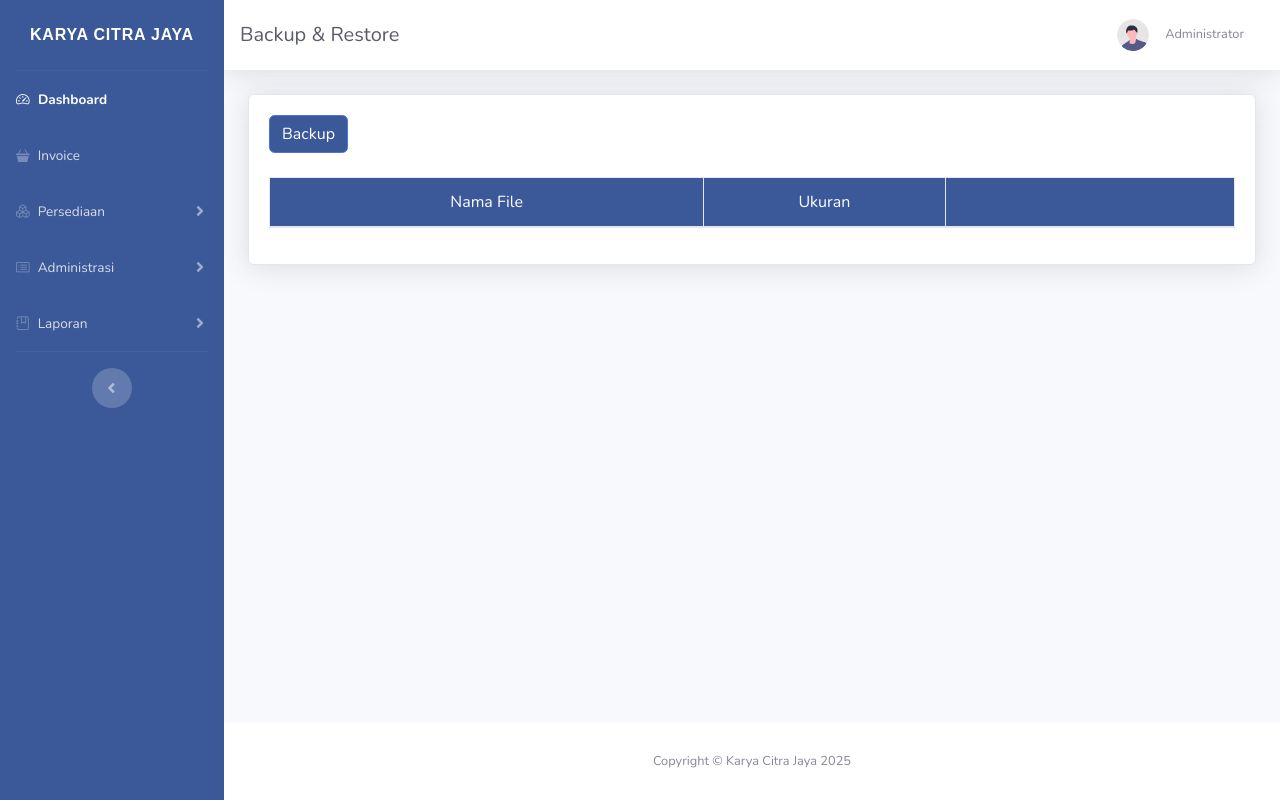
After one commit to nadiaamanda-22/karya_citra_jaya, a CodeIgniter app: page /karya_citra_jaya/Backup in a window 1280 px wide. The commit adds this page. Run offline with CodeIgniter, Linux system fonts and the light colour scheme; some libraries are stand-ins or nearby versions.

Commit message:
feat : tampilan backup

```diff
--- /dev/null
+++ b/application/controllers/Backup.php
@@ -0,0 +1,12 @@
+<?php
+defined('BASEPATH') or exit('No direct script access allowed');
+
+class Backup extends CI_Controller
+{
+    public function index()
+    {
+        $data['title'] = 'Backup & Restore';
+        // $data['supplier'] = $this->db->get("t_supplier")->result();
+        $this->template->load('template/template', 'dashboard/backup', $data);
+    }
+}
--- /dev/null
+++ b/application/views/dashboard/backup.php
@@ -0,0 +1,22 @@
+<!-- Begin Page Content -->
+<div class="container-fluid">
+    <div class="card shadow mb-4">
+        <div class="card-body">
+            <a href="<?= base_url('supplier/addView') ?>" class="btn btn-primary">Backup</a>
+            <div class="table-responsive mt-4">
+                <table class="table table-bordered" width="100%">
+                    <thead>
+                        <tr>
+                            <td width="45%" style="text-align: center; background-color:#3b5998;color:#fff;">Nama File</td>
+                            <td width="25%" style="text-align: center; background-color:#3b5998;color:#fff;">Ukuran</td>
+                            <td width="30%" style="text-align: center; background-color:#3b5998;color:#fff;"></td>
+                        </tr>
+                    </thead>
+                    <tbody>
+
+                    </tbody>
+                </table>
+            </div>
+        </div>
+    </div>
+</div>
--- a/application/views/template/template.php
+++ b/application/views/template/template.php
@@ -160,7 +160,7 @@
                                     <i class="bi bi-gear-fill mr-2"></i>
                                     Pengaturan
                                 </a>
-                                <a class="dropdown-item" href="#">
+                                <a class="dropdown-item" href="<?= base_url('Backup') ?>">
                                     <i class="bi bi-back mr-2"></i>
                                     Backup & Restore
                                 </a>
--- a/assets/css/custome.css
+++ b/assets/css/custome.css
@@ -14,3 +14,8 @@ table.dataTable thead td {
 	background-color: #3b5998;
 	color: #fff;
 }
+
+#headerTabel {
+	background-color: #3b5998 !important;
+	color: #fff;
+}
```
